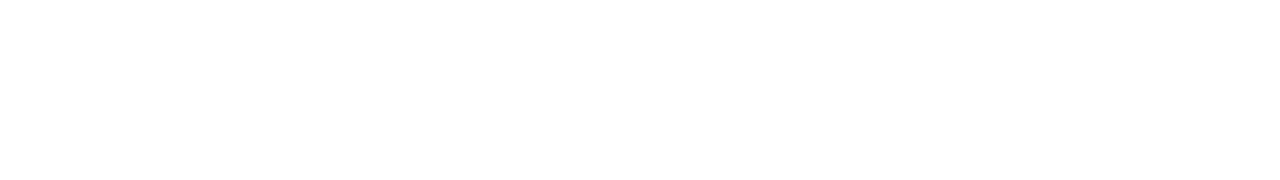
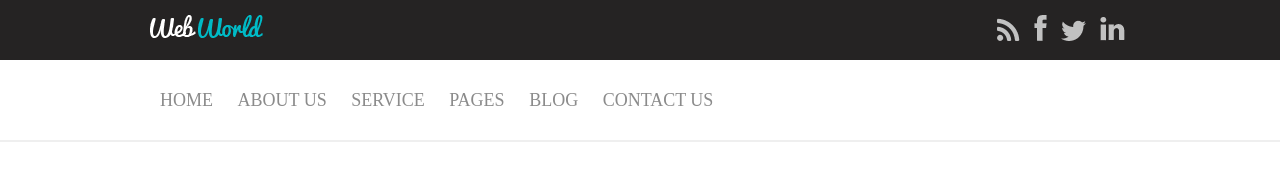
Before and after one commit to diogojustino/SiteSimples, a plain HTML site: page index.html in a window 1280 px wide. Drawn offline with Linux system fonts and the light colour scheme.

Commit message:
Cabeçalho finalizado e navegação iniciada

```diff
--- /dev/null
+++ b/css/style.css
@@ -0,0 +1,63 @@
+*{
+	margin: 0;
+	padding: 0;
+}
+
+#area-cabecalho{
+	width: 100%;
+	height: 60px;
+	background-color: #252323;
+}
+
+.area-conteudo{
+	width: 980px;
+	margin: 0 auto;
+}
+
+#cabecalho{
+	padding-top: 15px
+}
+
+#logo{
+	float: left;
+}
+
+
+#cabecalho ul{
+	float: right;
+}
+
+#cabecalho ul li{
+	display: inline-block;
+	margin: 0 5px;
+}
+
+#area-navegacao{
+	width: 100%;
+	height: 80px;
+	background-color: #fff;
+	border-bottom: 2px solid #efefef;
+}
+
+#navegacao{
+	padding-top: 30px;
+}
+
+#navegacao ul li{
+	display: inline;
+	margin: 10px;
+}
+
+#navegacao ul li a{
+	color: #8b8b8b;
+	text-decoration: none;
+	font-size: 18px;
+	text-transform: uppercase;
+}
+
+#navegacao ul li a:hover{
+	color: #00bac6;
+	border-bottom: 2px solid #00bac6;
+	padding-bottom: 28px;
+
+}
--- a/index.html
+++ b/index.html
@@ -1,10 +1,80 @@
 <!DOCTYPE html>
 <html lang="pt-br">
-<head>
+	<head>
 
-	<meta charset="utf-8"/>
-</head>
-<body>
+		<meta charset="utf-8"/>
+		<title>WebWorld - Home Page</title>
+		<link rel="stylesheet" type="text/css" href="./css/style.css">
+	</head>
+	<body>
+		<header>
+			<div id="area-cabecalho" >
+				<div id="cabecalho" class="area-conteudo">
+					<img id="logo" src="./img/logo.png"/>
+					<ul>
+						<li>
+							<a href="https://en.wikipedia.org/wiki/RSS">
+								<img src="./img/rss.png"/>
+							</a>
+						</li>
+						<li>
+							<a href="https://www.facebook.com/">
+								<img src="./img/facebook.png"/>
+							</a>
+						</li>
+						<li>
+							<a href="https://twitter.com/">
+								<img src="./img/twitter.png"/>
+							</a>
+						</li>
+						<li>
+							<a href="https://www.linkedin.com">
+								<img src="./img/linkdin.png"/>
+							</a>
+						</li>
 
-</body>
+					</ul>
+				</div>
+			</div>
+			<div id="area-navegacao">
+				<nav id="navegacao" class="area-conteudo">
+					<ul>
+						<li>
+							<a href="">
+								Home
+							</a>
+						</li>
+						<li>
+							<a href="">
+								About us
+							</a>
+						</li>
+						<li>
+							<a href="">
+								Service
+							</a>
+						</li>
+						<li>
+							<a href="">
+								Pages
+							</a>
+						</li>
+						<li>
+							<a href="">
+								Blog
+							</a>
+						</li>
+						<li>
+							<a href="">
+								Contact us
+							</a>
+						</li>
+					</ul>
+					<!-- <div id="area-pesquisa">
+						<input type="text" placeholder="Search">
+					</div> -->
+				</nav>
+			</div>
+		</header>
+	</body>
 </html>
```
Also changed, not shown: img/facebook.png (added), img/linkdin.png (added), img/logo.png (added), img/rss.png (added), img/twitter.png (added).
